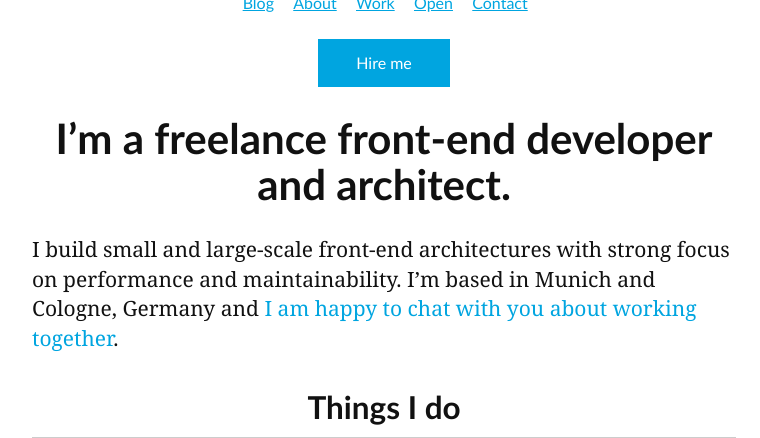
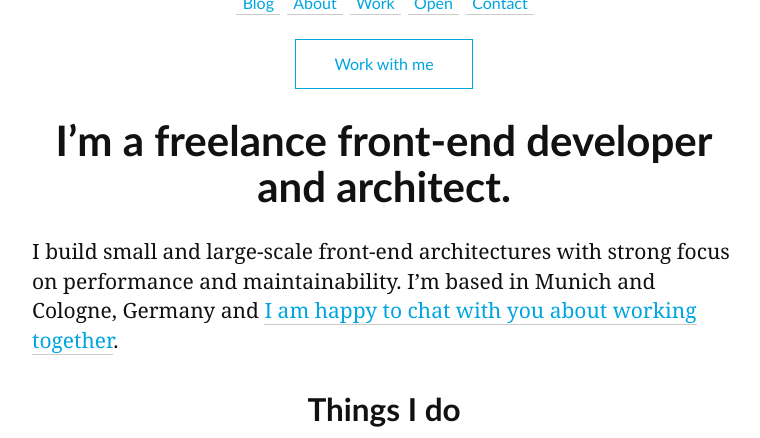
Before and after one commit to dayer4b/anselmh.github.com, a Jekyll site: the page built from index.html, in a window 1280 px wide, cut to the strip 216-654 px from the top of the page. Shown: the whole strip, without its empty margins (256-1016 px from the left). Built offline with Jekyll 4.4.1, drawn with Linux system fonts in a browser that asks for light colours; Markdown is read by kramdown in place of the engine named in the settings; the list of posts is cut into pages by our own code; comment, search, counter and statistics services are not loaded.

Commit message:
New btn style

```diff
--- a/_layouts/default.html
+++ b/_layouts/default.html
@@ -50,7 +50,7 @@
 				<li><a href="/open/">Open</a></li>
 				<li><a href="/contact/">Contact</a></li>
 			</ul>
-			<a class="btn--big--positive" href="/hire/">Hire me</a>
+			<a class="btn--big--positive" href="/hire/">Work with me</a>
 		</nav>
 	</header>
 
--- a/_layouts/post.html
+++ b/_layouts/post.html
@@ -56,7 +56,7 @@
 				<li><a href="/open/">Open</a></li>
 				<li><a href="/contact/">Contact</a></li>
 			</ul>
-			<a class="btn--big--positive" href="/hire/">Hire me</a>
+			<a class="btn--big--positive" href="/hire/">Work with me</a>
 		</nav>
 	</header>
 
@@ -71,6 +71,7 @@
 			<figure class="post__teaserimg {{ page.imgtype }}" style="background-image: url('{{ page.img }}');"></figure>
 		{% endif %}
 		{{ content }}
+		<p><a class="btn--big--positive" href="/hire">You like what I do? Let’s work together…</a></p>
 	</main>
 
 	<footer class="page__footer">
--- a/scss/modules/_buttons.scss
+++ b/scss/modules/_buttons.scss
@@ -12,10 +12,17 @@
 	text-decoration: none;
 }
 
-.btn--big--positive {
+a.btn--big--positive {
 	@extend %btn;
 	@include x-rem(padding, 0.8 2.4);
+	@include x-transition(all 250ms ease-in-out);
 
-	background: $colorPositiveBg;
-	color: $colorPositiveTxt;
+	color: $colorPositive;
+	border: thin solid $colorPositive;
+
+	&:hover {
+		color: $mainColor;
+		border: thin solid $mainColor;
+		text-decoration: underline;
+	}
 }
--- a/scss/page/_base.scss
+++ b/scss/page/_base.scss
@@ -25,8 +25,23 @@ body {
 }
 
 a {
+	@include x-transition(border-bottom 250ms ease-in-out);
+
 	color: $colorPositive;
 	text-decoration: none;
+}
+
+.header__nav a,
+.page__main a {
+	border-bottom: thin solid #ccc;
+
+	&:hover {
+		border-bottom: thin solid $colorPositive;
+	}
+}
+
+ul {
+	list-style: square;
 }
 
 img {
--- a/scss/page/_header.scss
+++ b/scss/page/_header.scss
@@ -119,7 +119,6 @@
 		@include x-rem(margin, 0.5 auto 2 auto);
 
 		display: inline-block;
-		color: $colorPositiveTxt;
 	}
 
 	li {
@@ -127,10 +126,10 @@
 
 		> a {
 			@include x-rem(margin, 0 0 0 0.15);
-			@include x-rem(padding, 0.4);
+			@include x-rem(padding, 0.4 0.4 0.1 0.4);
+			@include x-transition(border-bottom 250ms ease-in-out);
 
 			color: $colorPositive;
-			text-decoration: underline;
 
 			.on-dark & {
 				color: $lightColor;
--- a/scss/page/_main.scss
+++ b/scss/page/_main.scss
@@ -130,12 +130,17 @@ blockquote {
 			@include x-rem(padding, 0.5);
 			@include x-box-sizing();
 			@include x-flex-wrap(wrap);
+			@include x-transition(border 250ms ease-in-out);
 
 			-webkit-flex-grow: 1;
 			    -ms-flex-grow: 1;
 			        flex-grow: 1;
 
 			border: thin solid #DDD;
+
+			&:hover {
+				border: thin solid $colorPositive;
+			}
 
 			&:first-child {
 				margin-left: 0;
@@ -150,6 +155,11 @@ blockquote {
 				display: block;
 				width: 100%;
 				text-align: center;
+				border: 0;
+
+				&:hover {
+					border: 0;
+				}
 			}
 
 			img {
@@ -240,7 +250,6 @@ blockquote {
 			left: 0;
 			width: 100%;
 			height: 23rem;
-			// background-image: linear-gradient(to top, rgba(255, 255, 255, 0), rgba(255, 255, 255, 0.5), rgba(255, 255, 255, 0.75));
 		}
 	}
 
@@ -342,11 +351,6 @@ blockquote {
 		@include x-rem(padding, 0 0.125);
 		background: #F3F3F3;
 	}
-
-	p > a {
-		text-decoration: underline;
-	}
-
 }
 
 	.posts__list,
@@ -409,7 +413,6 @@ blockquote {
 	.btn--big--positive {
 		display: block;
 		text-align: center;
-		color: $lightColor;
 	}
 
 	p > a {
```
Also changed, not shown: _includes/main.css.
